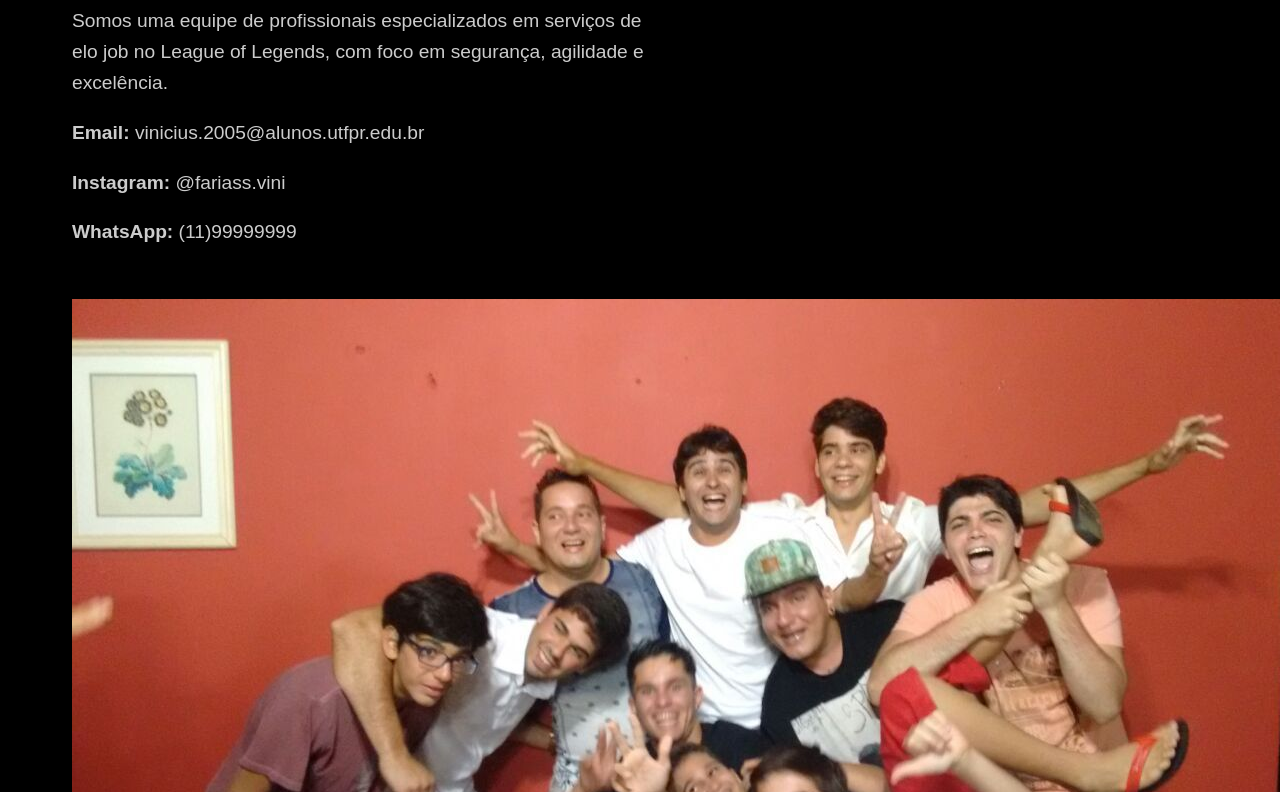
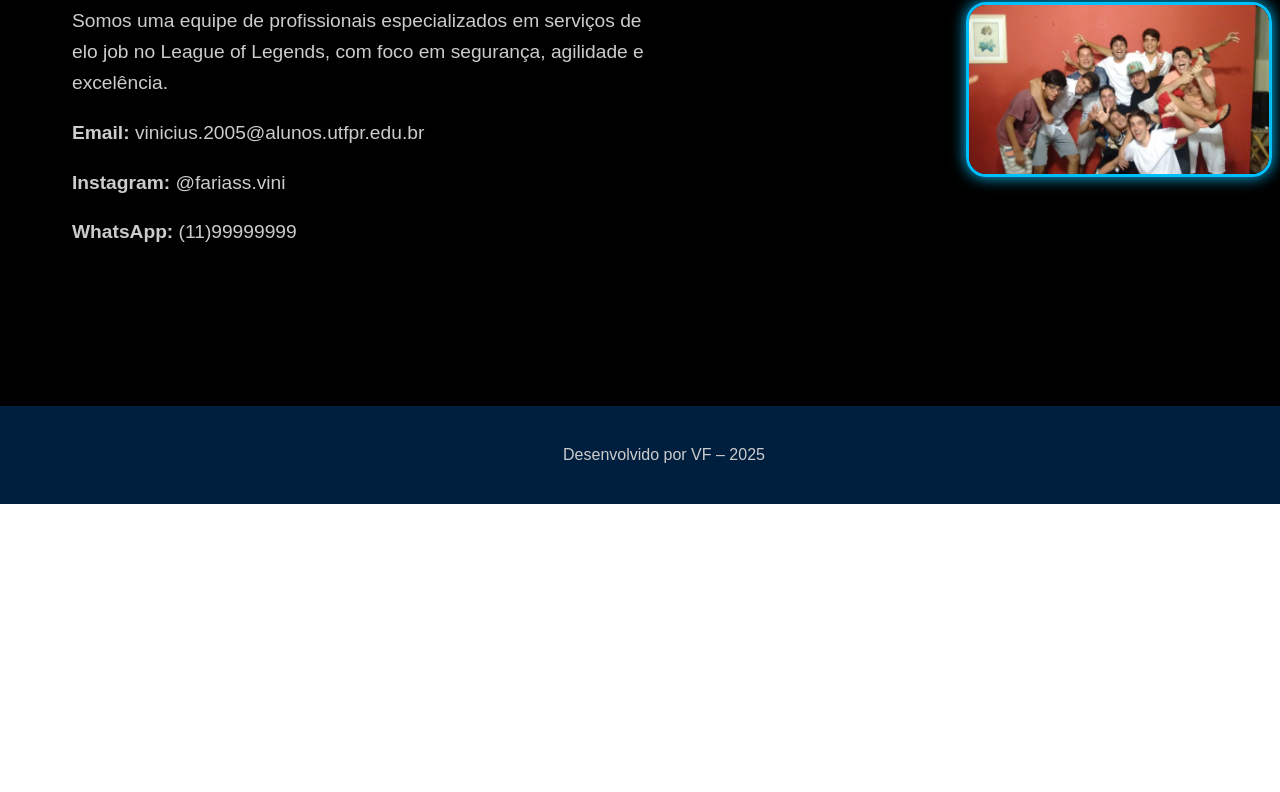
Before and after one commit to lodestaarz/Projeto1, a plain HTML site: page index.html in a window 1280 px wide. Shown: the part 296-1088 px from the top of the page. After the commit the page ends 800 px from the top, so only its background shows below. Drawn offline with Linux system fonts and the light colour scheme.

Commit message:
ptTeste img

```diff
--- a/style.css
+++ b/style.css
@@ -108,3 +108,17 @@ footer {
   margin: 0 auto;
   padding: 0 1rem;
 }
+
+.imagem-sobre {
+  flex: 1;
+  display: flex;
+  justify-content: flex-end;
+}
+
+.imagem-sobre img {
+  max-width: 100%;
+  width: 300px;
+  border-radius: 20px;
+  box-shadow: 0 0 15px #00c0ff;
+  border: 3px solid #00c0ff;
+}
```
